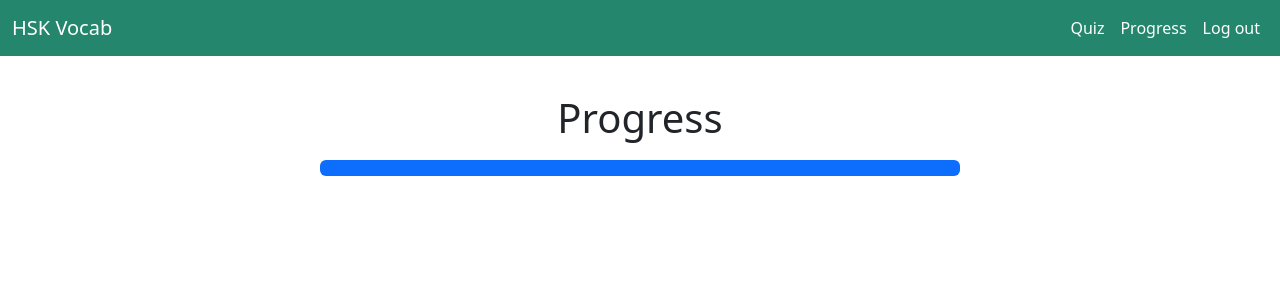
After one commit to Ava-HW/hsk_vocab, a Flask app: page /progress in a window 1280 px wide. The commit adds this page. Shown: the top 300 px of the page. Run offline with Flask 3, Linux system fonts and the light colour scheme; the visitor is signed in with stand-in values (Sample User, id 1); some libraries are stand-ins or nearby versions.

Commit message:
Created progress page

```diff
--- a/app.py
+++ b/app.py
@@ -226,6 +226,10 @@ def submit_quiz():
                 score += 1
     return render_template("submit_quiz.html", score=score, submitted_answers=submitted_answers)
 
+@app.route("/progress")
+@login_required
+def progress():
+    return render_template("progress.html")
 
 @app.route("/user_home", methods = ["POST", "GET"])
 @login_required
--- a/templates/layout.html
+++ b/templates/layout.html
@@ -27,6 +27,7 @@
         <div class="navbar-nav">
           {% if session.get('user_id') %}
           <a class = "nav-link" href="/start_quiz">Quiz</a>
+          <a class = "nav-link" href = "/progress">Progress</a>
           <a class="nav-link" href="/logout">Log out</a>
           {% else %}
           <a class="nav-link" href="/sign_in">Sign in</a>
--- /dev/null
+++ b/templates/progress.html
@@ -0,0 +1,12 @@
+{% extends 'layout.html' %}
+
+{% block main %}
+<div class = "justify-content-center centered">
+    <h1>Progress</h1>
+    <div class="progress" style="width: 50%;">
+        <div class="progress-bar w-75" role="progressbar" aria-valuenow="75" aria-valuemin="0" aria-valuemax="100"></div>
+        <div class="progress-bar w-75" role="progressbar" aria-valuenow="20" aria-valuemin="0" aria-valuemax="100"></div>
+
+    </div>
+</div>
+{% endblock %}
```
